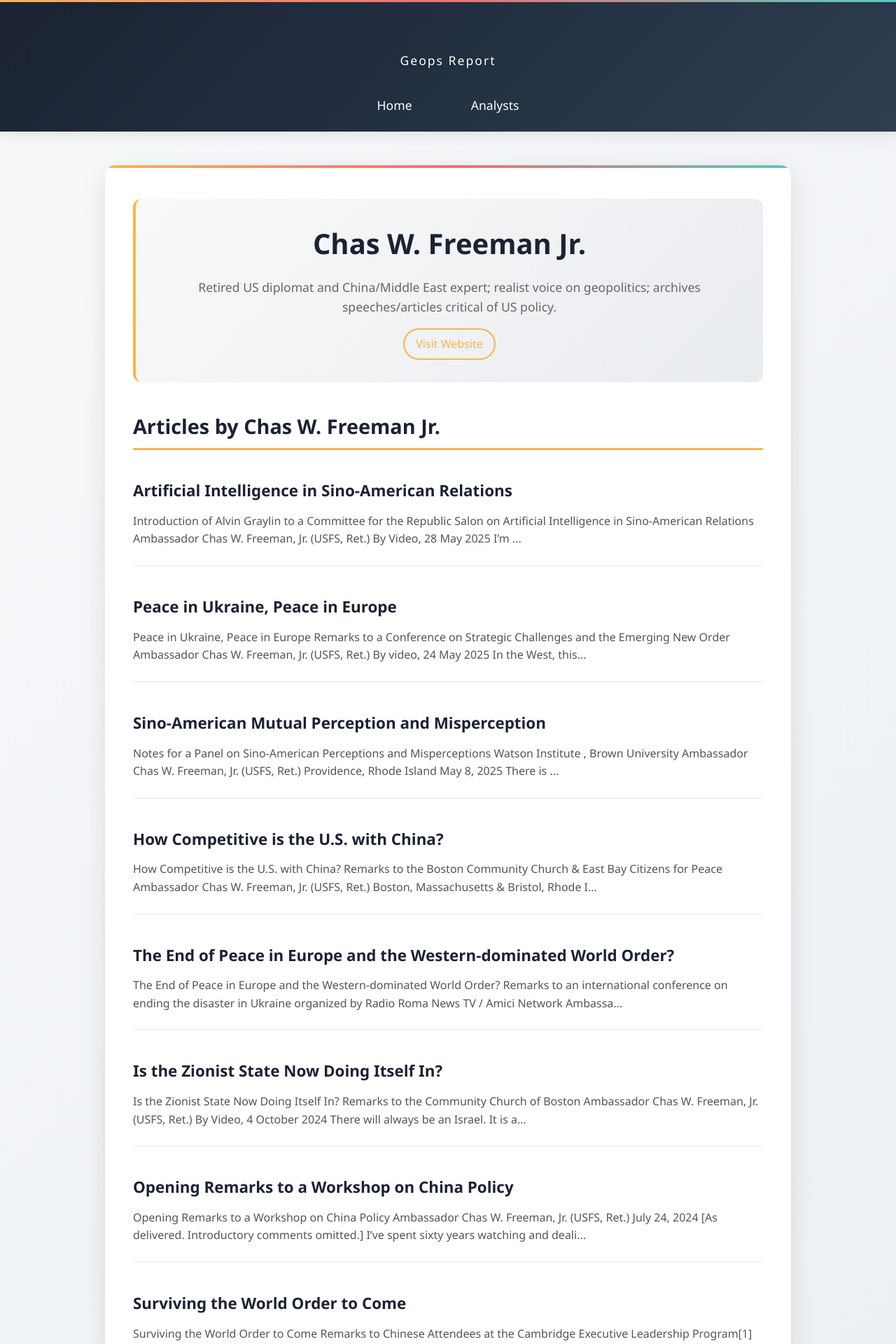
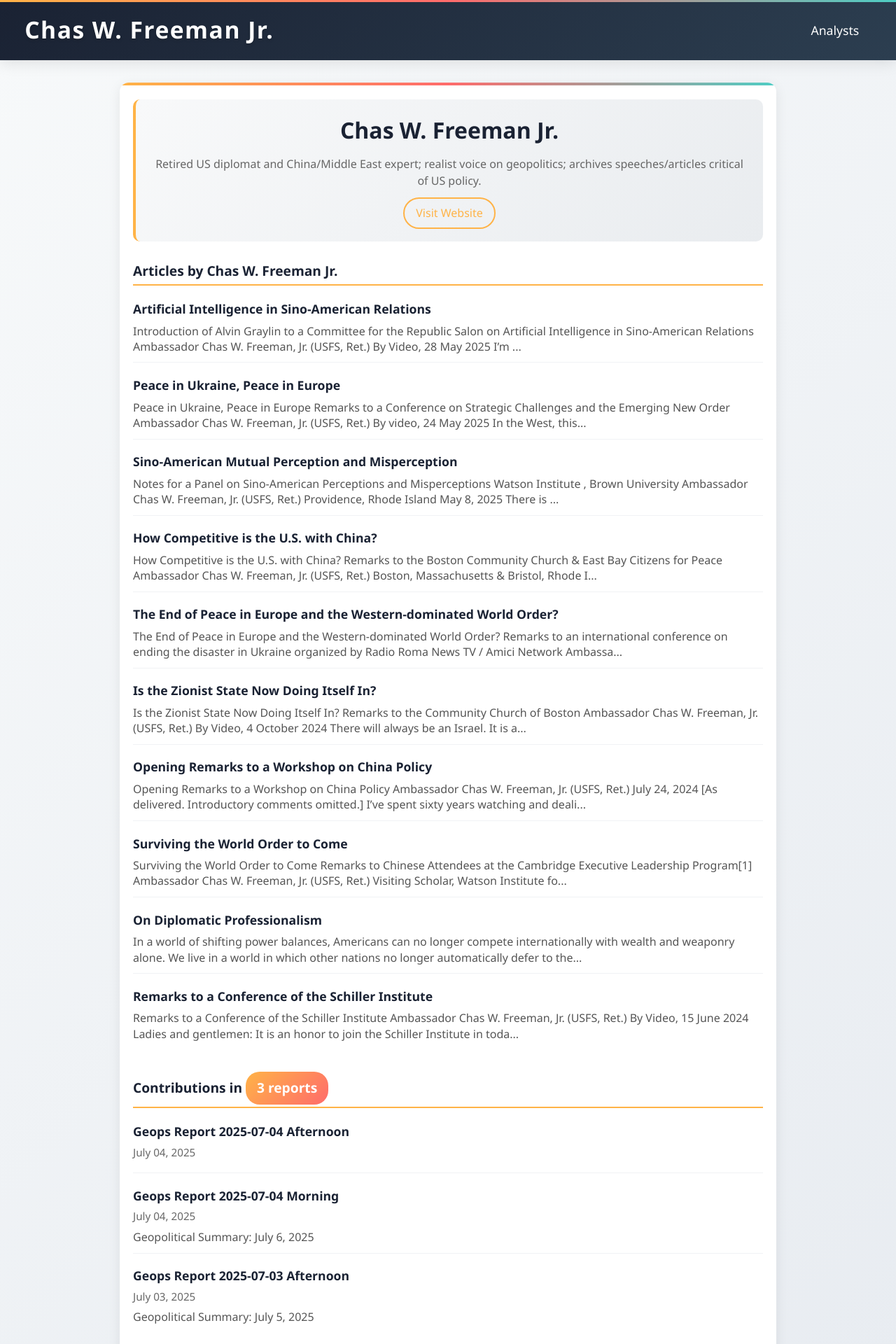
Before and after one commit to geopsreport/report, a Jekyll site: the page built from site/_analysts/chas-w-freeman-jr.md, in a window 1280 px wide. Shown: the top 1920 px of the page at 70% size. Built offline with Jekyll 4.4.1, drawn with Linux system fonts in a browser that asks for light colours.

Commit message:
Refactor header layout and styles for consistency across pages, including responsive adjustments and improved spacing.

```diff
--- a/site/_layouts/analyst.html
+++ b/site/_layouts/analyst.html
@@ -13,12 +13,15 @@
       line-height: 1.6;
     }
     header {
+      display: flex;
+      align-items: center;
+      justify-content: space-between;
       background: linear-gradient(135deg, #1a2233 0%, #2c3e50 100%);
       color: #fff;
-      padding: 2.5rem 0 1.5rem 0;
-      text-align: center;
+      padding: 0.7rem 2.2rem 0.7rem 2.2rem;
       box-shadow: 0 4px 20px rgba(0,0,0,0.1);
       position: relative;
+      min-height: 64px;
     }
     header::before {
       content: '';
@@ -29,48 +32,46 @@
       height: 3px;
       background: linear-gradient(90deg, #ffb347, #ff6b6b, #4ecdc4);
     }
-    header h1 {
+    .logo {
+      font-size: 2.1rem;
+      font-weight: 800;
+      letter-spacing: 1.5px;
       margin: 0;
-      font-size: 2.8rem;
-      letter-spacing: 2px;
-      font-weight: 700;
-      text-shadow: 0 2px 4px rgba(0,0,0,0.3);
+      text-shadow: 0 2px 4px rgba(0,0,0,0.18);
+      z-index: 1;
     }
-    header h1 a {
+    .logo a {
       color: #fff;
       text-decoration: none;
-      transition: all 0.3s ease;
+      transition: color 0.2s;
     }
-    header h1 a:hover {
+    .logo a:hover {
       color: #ffb347;
-      transform: translateY(-2px);
     }
     nav {
-      margin-top: 1.5rem;
+      z-index: 1;
     }
-    header a {
+    nav a {
       color: #fff;
       text-decoration: none;
-      margin: 0 1.5rem;
       font-weight: 500;
       font-size: 1.1rem;
-      transition: all 0.3s ease;
-      padding: 0.5rem 1rem;
-      border-radius: 25px;
-      position: relative;
+      transition: color 0.2s, background 0.2s;
+      padding: 0.4rem 1.1rem;
+      border-radius: 20px;
+      margin-left: 1.2rem;
     }
-    header a:hover {
+    nav a:hover {
       color: #ffb347;
-      background: rgba(255,255,255,0.1);
-      transform: translateY(-1px);
+      background: rgba(255,255,255,0.08);
     }
     main {
       max-width: 900px;
-      margin: 3rem auto;
+      margin: 2rem auto;
       background: #fff;
-      border-radius: 15px;
-      box-shadow: 0 8px 32px rgba(0,0,0,0.1);
-      padding: 3rem 2.5rem;
+      border-radius: 13px;
+      box-shadow: 0 4px 18px rgba(0,0,0,0.08);
+      padding: 1.5rem 1.2rem 2rem 1.2rem;
       position: relative;
       overflow: hidden;
     }
@@ -85,26 +86,26 @@
     }
     .analyst-header {
       background: linear-gradient(135deg, #f8f9fa 0%, #e9ecef 100%);
-      border-radius: 12px;
-      padding: 2rem;
-      margin-bottom: 2.5rem;
+      border-radius: 10px;
+      padding: 1.1rem 1.2rem 1.1rem 1.2rem;
+      margin-bottom: 1.5rem;
       border-left: 4px solid #ffb347;
       text-align: center;
     }
     .analyst-header h1 {
-      margin: 0 0 1rem 0;
+      margin: 0 0 0.7rem 0;
       color: #1a2233;
-      font-size: 2.5rem;
+      font-size: 2rem;
       font-weight: 700;
     }
     .analyst-description {
-      font-size: 1.1rem;
+      font-size: 1rem;
       color: #666;
       margin: 0;
-      line-height: 1.6;
+      line-height: 1.5;
     }
     .analyst-website {
-      margin-top: 1rem;
+      margin-top: 0.7rem;
     }
     .analyst-website a {
       color: #ffb347;
@@ -124,12 +125,12 @@
     .article-list {
       list-style: none;
       padding: 0;
-      margin: 2.5rem 0 0 0;
+      margin: 1.2rem 0 0 0;
     }
     .article-list li {
-      margin-bottom: 2.5rem;
-      padding-bottom: 1.5rem;
-      border-bottom: 2px solid #f0f2f5;
+      margin-bottom: 1.1rem;
+      padding-bottom: 0.7rem;
+      border-bottom: 1px solid #f0f2f5;
       transition: all 0.3s ease;
     }
     .article-list li:hover {
@@ -140,9 +141,9 @@
       border-bottom: none;
     }
     .article-title {
-      font-size: 1.4rem;
+      font-size: 1.1rem;
       font-weight: 600;
-      margin: 0 0 0.3rem 0;
+      margin: 0 0 0.2rem 0;
       color: #1a2233;
       text-decoration: none;
       transition: all 0.3s ease;
@@ -153,24 +154,24 @@
       transform: translateY(-2px);
     }
     .article-date {
-      font-size: 1rem;
+      font-size: 0.95rem;
       color: #666;
-      margin-bottom: 0.8rem;
+      margin-bottom: 0.4rem;
       display: block;
       font-weight: 500;
     }
     .article-summary {
       color: #555;
-      line-height: 1.6;
-      margin: 0.5rem 0 0 0;
+      line-height: 1.4;
+      margin: 0.2rem 0 0 0;
     }
     .section-title {
-      font-size: 1.8rem;
+      font-size: 1.2rem;
       font-weight: 700;
-      margin: 2.5rem 0 1.5rem 0;
+      margin: 1.7rem 0 0.7rem 0;
       color: #1a2233;
-      border-bottom: 3px solid #ffb347;
-      padding-bottom: 0.5rem;
+      border-bottom: 2px solid #ffb347;
+      padding-bottom: 0.2rem;
     }
     .contributions-count {
       background: linear-gradient(135deg, #ffb347, #ff6b6b);
@@ -179,27 +180,26 @@
       border-radius: 20px;
       font-weight: 600;
       display: inline-block;
-      margin-top: 1rem;
+      margin-top: 0.3rem;
     }
     @media (max-width: 768px) {
       main {
-        margin: 2rem 1rem;
-        padding: 2rem 1.5rem;
+        margin: 1rem 0.3rem;
+        padding: 1rem 0.5rem 1.2rem 0.5rem;
       }
-      header h1 {
-        font-size: 2rem;
+      .logo {
+        font-size: 1.2rem;
       }
       .analyst-header h1 {
-        font-size: 2rem;
+        font-size: 1.2rem;
       }
     }
   </style>
 </head>
 <body>
   <header>
-    <h1><a href="{{ site.baseurl }}/">Geops Report</a></h1>
+    <div class="logo"><a href="{{ site.baseurl }}/">{{ page.title }}</a></div>
     <nav>
-      <a href="{{ site.baseurl }}/">Home</a>
       <a href="{{ site.baseurl }}/analysts">Analysts</a>
     </nav>
   </header>
```
Also changed, not shown: site/_layouts/default.html (+27 -39 lines).
